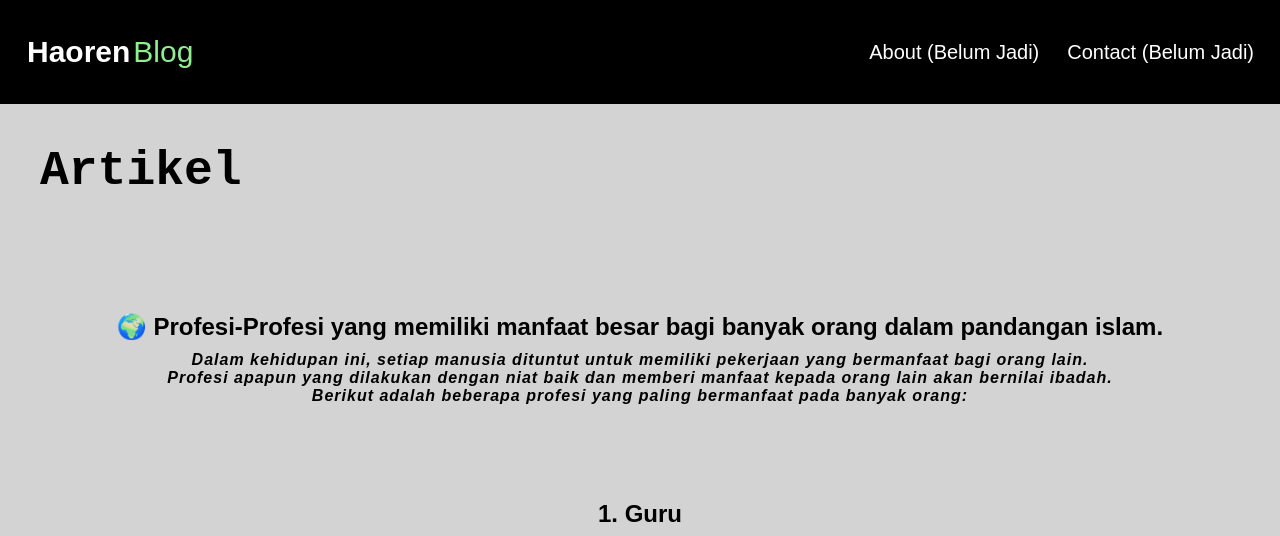
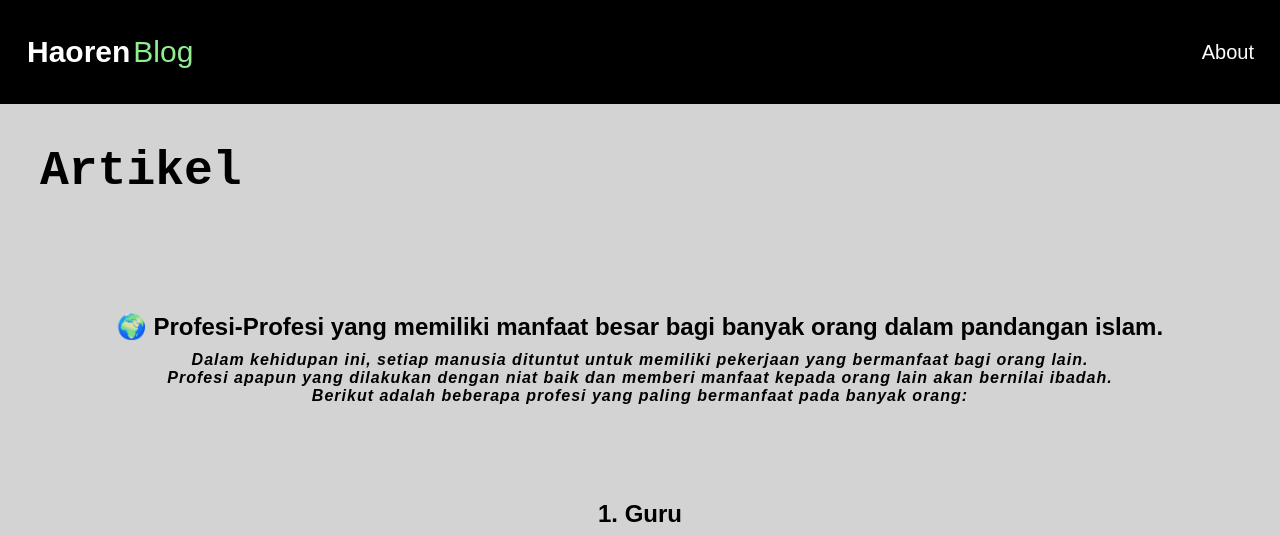
Before and after one commit to iHaoren/myarticle1, a plain HTML site: page index.html in a window 1280 px wide. Shown: the top 536 px of the page. Drawn offline with Linux system fonts and the light colour scheme.

Commit message:
Update index.html

```diff
--- a/index.html
+++ b/index.html
@@ -25,8 +25,7 @@
              <div class="name">Blog</div>
              </div>
             <ul class="navigasi">
-            <li><a href="about/about.html">About (belum jadi)</a></li>
-            <li><a href="contact/contact.html">Contact (belum jadi)</a></li>
+            <li><a href="about.html">About</a></li>
             </ul>
         </nav>
         </div>
```
